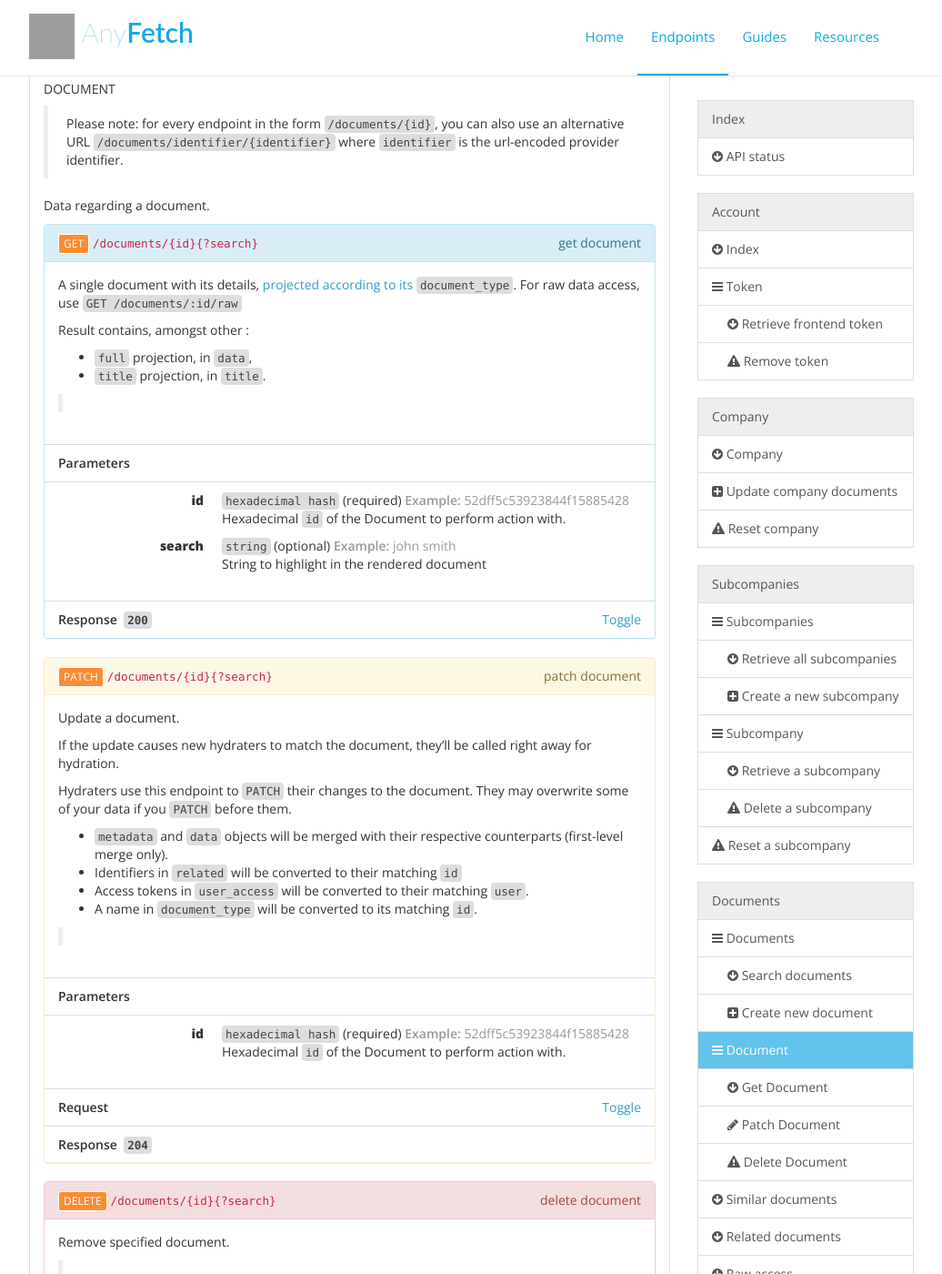
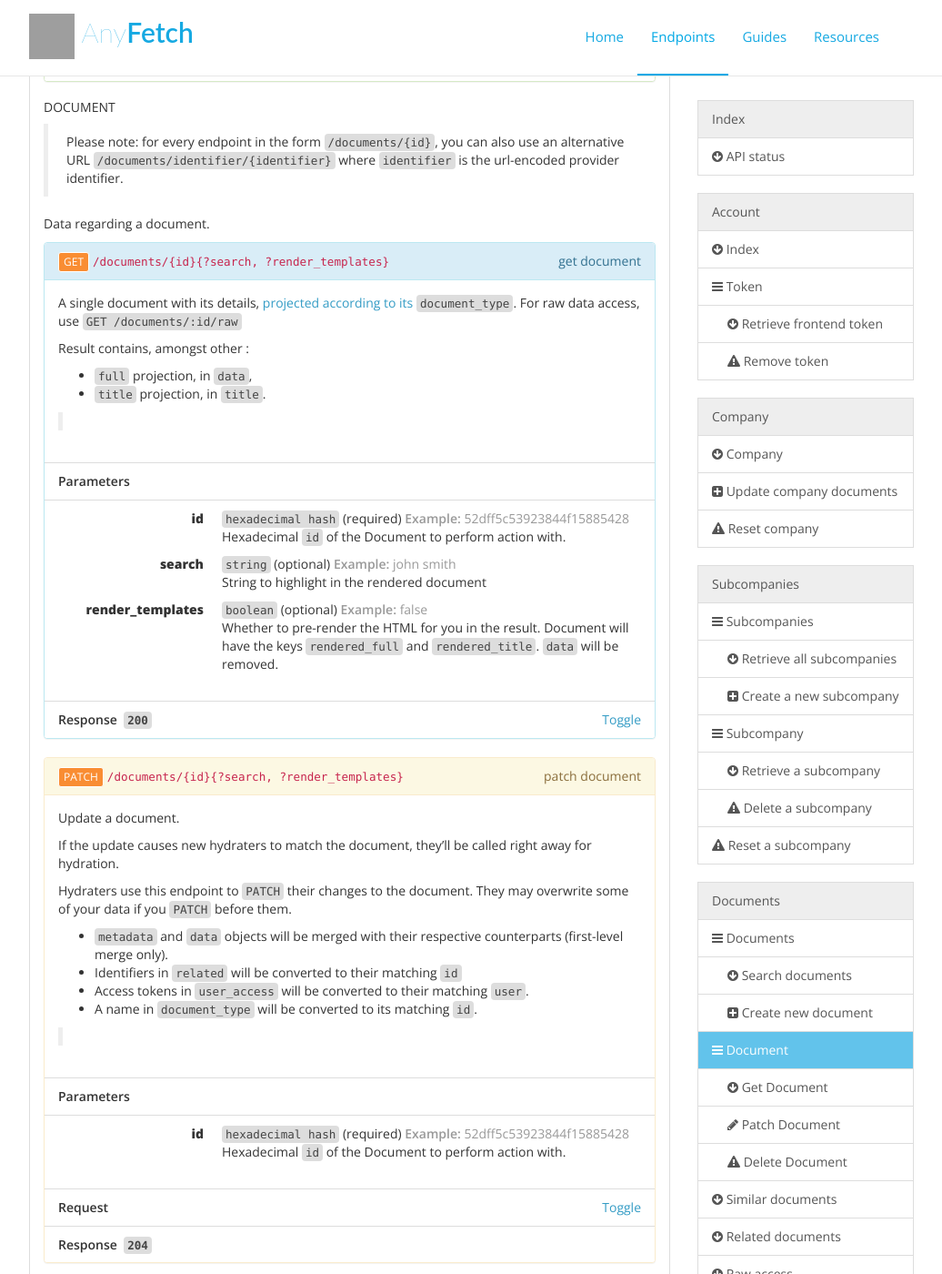
Before and after one commit to AnyFetch/developers.anyfetch.com, a Jekyll site: the page endpoints/index.html, which Jekyll copies as it is, in a window 1280 px wide and 1400 px high, scrolled down 6350 px. Shown: the whole window at 91% size, without its empty margins (133-1169 px from the left). Built offline with Jekyll 4.4.1, drawn with Linux system fonts in a browser that asks for light colours; nearby versions of some CDN libraries; Markdown is read by kramdown in place of the engine named in the settings; some of the changed text lies outside the part shown; grey boxes are pictures that could not be loaded.

Commit message:
Render templates for full projection

```diff
--- a/endpoints/index.html
+++ b/endpoints/index.html
@@ -353,7 +353,7 @@ Name must only contain alphanumeric characters, <code>@</code>, <code>-</code> ,
 </dd><dt>start</dt><dd><code>integer</code>&nbsp;<span>(optional)</span>&nbsp;<span class="text-muted example"><strong>Example:&nbsp;</strong><span>5</span></span><p>0-based index of the first item to retrieve (for pagination).</p>
 </dd><dt>limit</dt><dd><code>integer</code>&nbsp;<span>(optional)</span>&nbsp;<span class="text-muted example"><strong>Example:&nbsp;</strong><span>20</span></span><p>Max number of items to retrieve (for pagination)</p>
 </dd><dt>sort</dt><dd><code>string</code>&nbsp;<span>(optional)</span>&nbsp;<span class="text-muted example"><strong>Example:&nbsp;</strong><span>creationDate</span></span><p>Sort criteria. Can be <code>creationDate</code> (sort by document creation date), <code>lastModification</code> (sort by last modification date) or <code>_score</code> (default, sort by relevance to the query). Prepend with a <code>-</code> to reverse order (e.g. <code>-creationDate</code>).</p>
-</dd><dt>render_templates</dt><dd><code>boolean</code>&nbsp;<span>(optional)</span>&nbsp;<span class="text-muted example"><strong>Example:&nbsp;</strong><span>false</span></span><p>Whether to pre-render the HTML for you in the results. Documents will have the keys <code>rendered_snippet</code> and <code>rendered_title</code>.</p>
+</dd><dt>render_templates</dt><dd><code>boolean</code>&nbsp;<span>(optional)</span>&nbsp;<span class="text-muted example"><strong>Example:&nbsp;</strong><span>false</span></span><p>Whether to pre-render the HTML for you in the results. Documents will have the keys <code>rendered_snippet</code> and <code>rendered_title</code>. <code>data</code> key will be removed.</p>
 </dd><dt>strict</dt><dd><code>boolean</code>&nbsp;<span>(optional)</span>&nbsp;<span class="text-muted example"><strong>Example:&nbsp;</strong><span>true</span></span><p>When using strict mode, only results matching exactly the query will be returned (a search for “John Doe” will never return documents about “Doe” only)</p>
 </dd></dl></li></ul><ul class="list-group"><li class="list-group-item"><strong>Response&nbsp;&nbsp;<code>200</code></strong><a data-toggle="collapse" data-target="#72197b5b245d5b40f7ccf5dcaffb9841" class="pull-right">Toggle</a></li><li id="72197b5b245d5b40f7ccf5dcaffb9841" class="list-group-item panel-collapse collapse"><div class="description"></div><h5>Headers</h5><pre><code><span class="hljs-attribute">Content-Type</span>: <span class="hljs-string">application/json</span><br></code></pre><h5>Body</h5><pre><code>{
     "<span class="hljs-attribute">facets</span>": <span class="hljs-value">{
@@ -563,7 +563,7 @@ Name must only contain alphanumeric characters, <code>@</code>, <code>-</code> ,
 <p>Please note: for every endpoint in the form <code>/documents/{id}</code>, you can also use an alternative URL <code>/documents/identifier/{identifier}</code> where <code>identifier</code> is the url-encoded provider identifier.</p>
 </blockquote>
 <p>Data regarding a document.</p>
-<section id="documents-document-get" class="panel panel-info"><div class="panel-heading"><div style="float:right"><span style="text-transform: lowercase">Get Document</span></div><div style="float:left"><a href="#documents-document-get" class="btn btn-xs btn-primary">GET</a></div><div style="overflow:hidden"><code>/documents/{id}{?search}</code></div></div><div class="panel-body"><p>A single document with its details, <a href="/guides/concepts/projection.html">projected according to its <code>document_type</code></a>. For raw data access, use <code>GET /documents/:id/raw</code></p>
+<section id="documents-document-get" class="panel panel-info"><div class="panel-heading"><div style="float:right"><span style="text-transform: lowercase">Get Document</span></div><div style="float:left"><a href="#documents-document-get" class="btn btn-xs btn-primary">GET</a></div><div style="overflow:hidden"><code>/documents/{id}{?search, ?render_templates}</code></div></div><div class="panel-body"><p>A single document with its details, <a href="/guides/concepts/projection.html">projected according to its <code>document_type</code></a>. For raw data access, use <code>GET /documents/:id/raw</code></p>
 <p>Result contains, amongst other :</p>
 <ul>
 <li><code>full</code> projection, in <code>data</code>,</li>
@@ -580,6 +580,7 @@ Name must only contain alphanumeric characters, <code>@</code>, <code>-</code> ,
 </blockquote>
 </div><ul class="list-group"><li class="list-group-item bg-default"><strong>Parameters</strong></li><li class="list-group-item"><dl class="dl-horizontal"><dt>id</dt><dd><code>hexadecimal hash</code>&nbsp;<span class="required">(required)</span>&nbsp;<span class="text-muted example"><strong>Example:&nbsp;</strong><span>52dff5c53923844f15885428</span></span><p>Hexadecimal <code>id</code> of the Document to perform action with.</p>
 </dd><dt>search</dt><dd><code>string</code>&nbsp;<span>(optional)</span>&nbsp;<span class="text-muted example"><strong>Example:&nbsp;</strong><span>john smith</span></span><p>String to highlight in the rendered document</p>
+</dd><dt>render_templates</dt><dd><code>boolean</code>&nbsp;<span>(optional)</span>&nbsp;<span class="text-muted example"><strong>Example:&nbsp;</strong><span>false</span></span><p>Whether to pre-render the HTML for you in the result. Document will have the keys <code>rendered_full</code> and <code>rendered_title</code>. <code>data</code> will be removed.</p>
 </dd></dl></li></ul><ul class="list-group"><li class="list-group-item"><strong>Response&nbsp;&nbsp;<code>200</code></strong><a data-toggle="collapse" data-target="#386732039760d1cd50cb404b54d503e4" class="pull-right">Toggle</a></li><li id="386732039760d1cd50cb404b54d503e4" class="list-group-item panel-collapse collapse"><div class="description"></div><h5>Headers</h5><pre><code><span class="hljs-attribute">Content-Type</span>: <span class="hljs-string">application/json</span><br></code></pre><h5>Body</h5><pre><code>{
     "<span class="hljs-attribute">_type</span>": <span class="hljs-value"><span class="hljs-string">"Document"</span></span>,
     "<span class="hljs-attribute">id</span>": <span class="hljs-value"><span class="hljs-string">"53ce71b24882ec9d58f08235"</span></span>,
@@ -630,7 +631,7 @@ Name must only contain alphanumeric characters, <code>@</code>, <code>-</code> ,
     </span>}</span>,
     "<span class="hljs-attribute">related</span>": <span class="hljs-value">[]
 </span>}
-</code></pre></li></ul></section><section id="documents-document-patch" class="panel panel-warning"><div class="panel-heading"><div style="float:right"><span style="text-transform: lowercase">Patch Document</span></div><div style="float:left"><a href="#documents-document-patch" class="btn btn-xs btn-warning">PATCH</a></div><div style="overflow:hidden"><code>/documents/{id}{?search}</code></div></div><div class="panel-body"><p>Update a document.</p>
+</code></pre></li></ul></section><section id="documents-document-patch" class="panel panel-warning"><div class="panel-heading"><div style="float:right"><span style="text-transform: lowercase">Patch Document</span></div><div style="float:left"><a href="#documents-document-patch" class="btn btn-xs btn-warning">PATCH</a></div><div style="overflow:hidden"><code>/documents/{id}{?search, ?render_templates}</code></div></div><div class="panel-body"><p>Update a document.</p>
 <p>If the update causes new hydraters to match the document, they’ll be called right away for hydration.</p>
 <p>Hydraters use this endpoint to <code>PATCH</code> their changes to the document. They may overwrite some of your data if you <code>PATCH</code> before them.</p>
 <ul>
@@ -657,7 +658,7 @@ Name must only contain alphanumeric characters, <code>@</code>, <code>-</code> ,
         <span class="hljs-string">"document_type"</span>: <span class="hljs-string">"email"</span>,
         <span class="hljs-string">"related"</span>: [<span class="hljs-string">"https://mail.google.com/mail/165sfd8qsf"</span>]
     }
-</code></pre></li><li class="list-group-item"><strong>Response&nbsp;&nbsp;<code>204</code></strong></li></ul></section><section id="documents-document-delete" class="panel panel-danger"><div class="panel-heading"><div style="float:right"><span style="text-transform: lowercase">Delete Document</span></div><div style="float:left"><a href="#documents-document-delete" class="btn btn-xs btn-danger">DELETE</a></div><div style="overflow:hidden"><code>/documents/{id}{?search}</code></div></div><div class="panel-body"><p>Remove specified document.</p>
+</code></pre></li><li class="list-group-item"><strong>Response&nbsp;&nbsp;<code>204</code></strong></li></ul></section><section id="documents-document-delete" class="panel panel-danger"><div class="panel-heading"><div style="float:right"><span style="text-transform: lowercase">Delete Document</span></div><div style="float:left"><a href="#documents-document-delete" class="btn btn-xs btn-danger">DELETE</a></div><div style="overflow:hidden"><code>/documents/{id}{?search, ?render_templates}</code></div></div><div class="panel-body"><p>Remove specified document.</p>
 <blockquote>
 <ul>
 <li><code>401 Unauthorized</code>: you did not specify any credentials, or you are using a non-supported <code>Authorization</code> scheme.</li>
```
Also changed, not shown: blueprint.md (+3 -2 lines).
